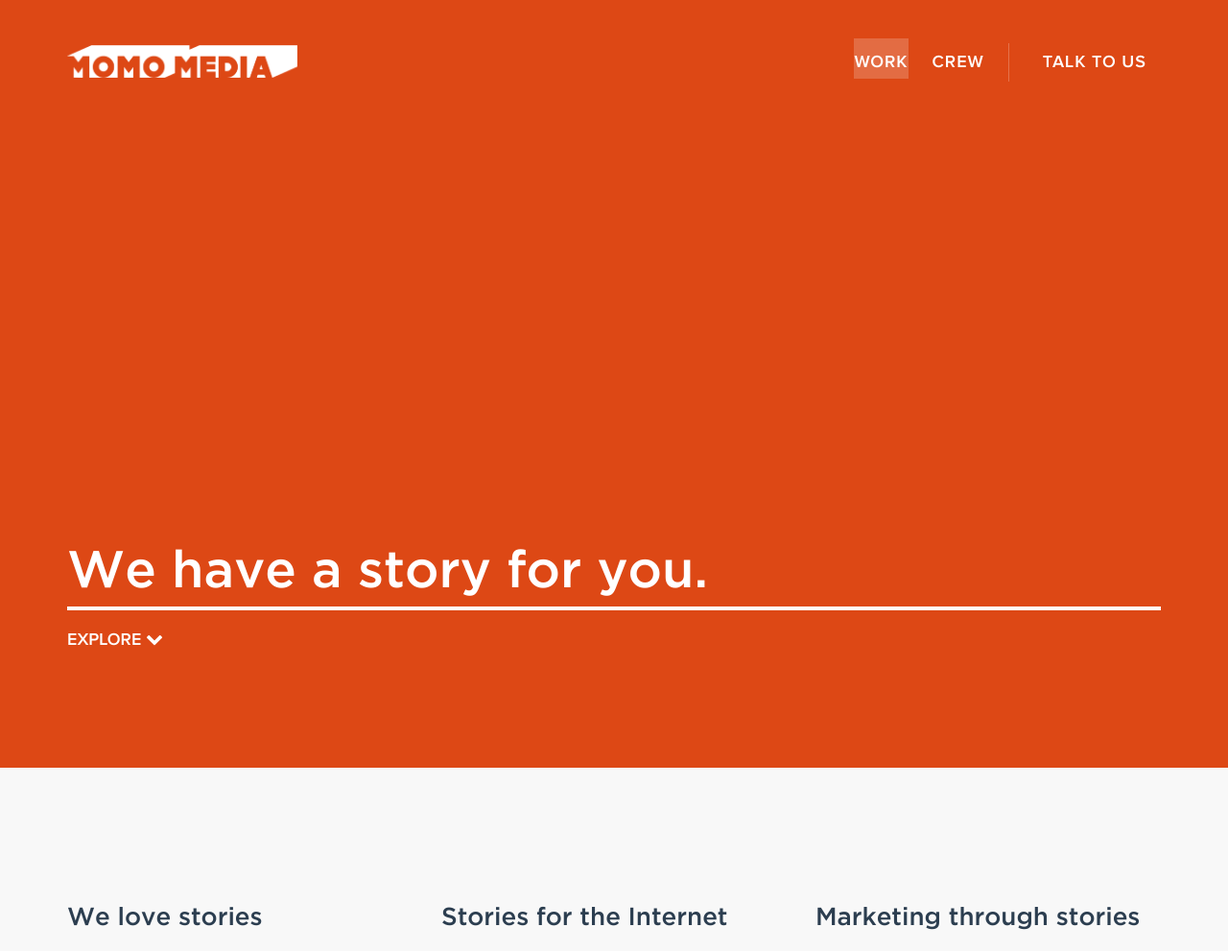
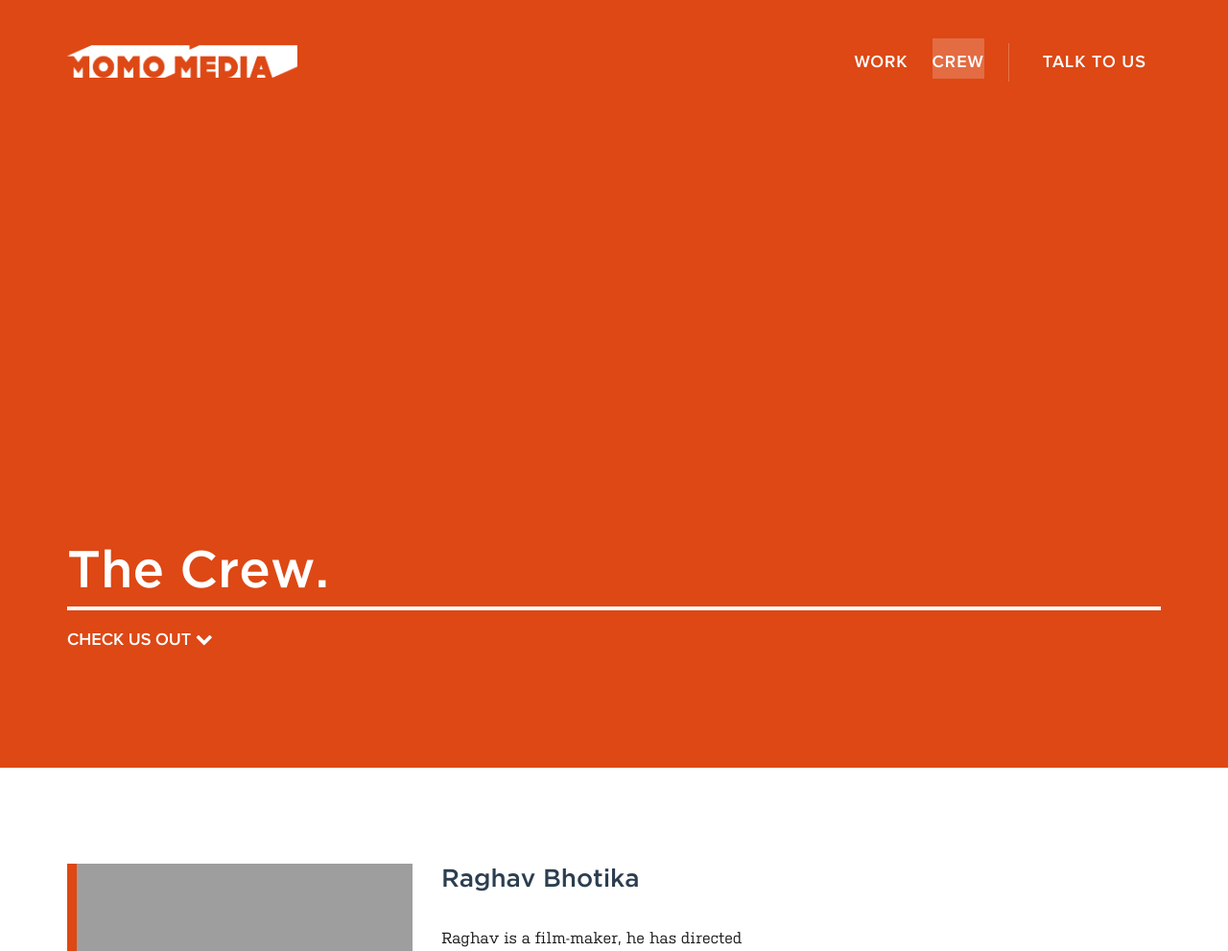
Before and after one commit to akashdevaraju/momomedia-site, a PHP site: page /crew.html in a window 1280 px wide. Shown: the top 991 px of the page at 96% size. Run offline with PHP 8.4, Linux system fonts and the light colour scheme; some libraries are stand-ins or nearby versions; grey boxes are pictures that could not be loaded.

Commit message:
Completed crew section

```diff
--- a/crew.html
+++ b/crew.html
@@ -63,13 +63,13 @@
               <a href="#page-top"></a>
             </li>
             <li class="page-scroll">
-              <a href="#work">Work</a>
+              <a href="index.html#work">Work</a>
             </li>
             <li class="page-scroll">
-              <a href="#services">Crew</a>
+              <a href="#crew">Crew</a>
             </li>
             <li class="page-scroll">
-              <a href="#case-study">Talk to us</a>
+              <a href="index.html#footer">Talk to us</a>
             </li>
           </ul>
         </div>
@@ -83,122 +83,53 @@
         <div class="container">
           <div class="row">
             <div class="col-md-12">
-              <h1 class="brand-heading">We have a story for you.</h1>
-              <a href="#about" id="view-more-link" class="explore-link">Explore <i class="fa fa-chevron-down"></i></a>
+              <h1 class="brand-heading">The Crew.</h1>
+              <a href="#crew" id="view-more-link" class="explore-link">Check us out <i class="fa fa-chevron-down"></i></a>
             </div>
           </div>
         </div>
       </div>
     </section>
 
-    <section id="about" class="container content-section text-center text-content about-section contrained-rows">
+    <section id="crew" class="container content-section text-center text-content crew-section">
       <div class="row">
-        <div class="col-xs-12 col-sm-4">
-          <h3>We love stories</h3>
-          <p class="body-type">A story is the most effective &amp; immersive way for people to remember an idea. <br>A brand. An identity.</p>
+        <div class="col-xs-12 col-md-4 crew-image-box">
+          <img class="img-responsive" src="http://i.imgur.com/8R5zKOo.jpg" alt="">
         </div>
-        <div class="col-xs-12 col-sm-4">
-          <h3>Stories for the Internet</h3>
-          <p class="body-type">The YouTube Generation loves to consume content in the form of short films, web series, music videos &amp; more.</p>
-        </div>
-        <div class="col-xs-12 col-sm-4">
-          <h3>Marketing through stories</h3>
-          <p class="body-type">Today, a brand message delivered through stories creates higher engagement than traditional forms of marketing.</p>
+        <div class="col-xs-12 col-md-4 crew-desc">
+          <h3>Raghav Bhotika</h3>
+          <p class="body-type">Raghav is a film-maker, he has directed numerous Plays & Films. He is a writer during day & a dreamer by night.</p>
         </div>
       </div>
+      <hr>
       <div class="row">
-        <div class="col-md-12">
-          <h1 class="brand-heading invert-heading">and that's why we have a story for you.</h1>
+        <div class="col-xs-12 col-md-4 crew-image-box">
+          <img class="img-responsive" src="http://i.imgur.com/0AU41Nn.jpg" alt="">
+        </div>
+        <div class="col-xs-12 col-md-4 crew-desc">
+          <h3>Umang Srivastava</h3>
+          <p class="body-type">Umang is the one who keeps things moving in the team. A productivity nerd and an actor, he puts the business in art.</p>
         </div>
       </div>
-    </section>
-
-    <section id="work" class="container content-section text-center">
+      <hr>
       <div class="row">
-        <div class="col-md-12">
-          <h2 class="secondary-heading">Work</h2>
-          <h4 class="section-heading">The Big Ones</h4>
+        <div class="col-xs-12 col-md-4 crew-image-box">
+          <img class="img-responsive" src="http://i.imgur.com/ThN1k3l.jpg" alt="">
+        </div>
+        <div class="col-xs-12 col-md-4 crew-desc">
+          <h3>Anant Sharma</h3>
+          <p class="body-type">Anant has worked the scene for many years as a musician, an actor as well as a writer. The Indie is strong with this one. </p>
         </div>
       </div>
+      <hr>
       <div class="row">
-        <ul class="col-md-12 no-padding work-list featured-work">
-          <li class="col-md-12">
-            <a href="https://www.youtube.com/watch?v=yQn7W-h2_is" target="_blank">
-              <div class="work-img" style="background-image: url('http://i.imgur.com/WgnBuBn.jpg')"></div>
-              <div class="work-detail">
-                <span class="work-border"><em>Play</em></span>
-              </div>
-            </a>
-          </li>
-        </ul>
-      </div>
-      <div class="row">
-        <ul class="col-md-12 no-padding work-list">
-          <li class="col-md-4 col-sm-12">
-            <a href="https://www.youtube.com/watch?v=sygLU8ryRLw" target="_blank">
-              <div class="work-img" style="background-image: url('http://i.imgur.com/Bg8XVNs.jpg');background-position: -180px 0;background-repeat: no-repeat;"></div>
-              <div class="work-detail">
-                <h3>Pitstop</h3>
-                <span class="work-border"><em>Play</em></span>
-              </div>
-            </a>
-          </li>
-          <li class="col-md-4 col-sm-12">
-            <a href="https://www.youtube.com/watch?v=FvRwzSH4Cfo" target="_blank">
-              <div class="work-img" style="background-image: url('http://i.imgur.com/7ZGWUaT.png')"></div>
-              <div class="work-detail">
-                <h3>Newspaper</h3>
-                <span class="work-border"><em>Play</em></span>
-              </div>
-            </a>
-          </li>
-          <li class="col-md-4 col-sm-12">
-            <a href="https://www.youtube.com/watch?v=jsWkQjPC_GQ" target="_blank">
-              <div class="work-img" style="background-image: url('http://i.imgur.com/GhjEOyt.jpg')"></div>
-              <div class="work-detail">
-                <h3>Snooze</h3>
-                <span class="work-border"><em>Play</em></span>
-              </div>
-            </a>
-          </li>
-        </ul>
-      </div>
-      <br><br>
-      <div class="row">
-        <div class="col-md-12">
-          <h4 class="section-heading">The Quick Ones</h4>
+        <div class="col-xs-12 col-md-4 crew-image-box">
+          <img class="img-responsive" src="http://i.imgur.com/k5rE5Gh.jpg" alt="">
         </div>
-      </div>
-      <div class="row">
-        <ul class="col-md-12 no-padding work-list">
-          <li class="col-md-4 col-sm-12">
-            <a href="https://www.youtube.com/watch?v=T5k6OxXOeQE" target="_blank">
-              <div class="work-img" style="background-image: url('http://i.imgur.com/MiWc37A.jpg')"></div>
-              <div class="work-detail">
-                <h3>Lil Shit Valley</h3>
-                <span class="work-border"><em>Play</em></span>
-              </div>
-            </a>
-          </li>
-          <li class="col-md-4 col-sm-12">
-            <a href="https://www.youtube.com/watch?v=gJmSQHxkRpg" target="_blank">
-              <div class="work-img" style="background-image: url('http://i.imgur.com/OFsk6b1.jpg')"></div>
-              <div class="work-detail">
-                <h3>Stoner</h3>
-                <span class="work-border"><em>Play</em></span>
-              </div>
-            </a>
-          </li>
-          <li class="col-md-4 col-sm-12">
-            <a href="https://www.youtube.com/watch?v=7zg1OrTfc7Y" target="_blank">
-              <div class="work-img" style="background-image: url('http://i.imgur.com/goxotih.jpg')"></div>
-              <div class="work-detail">
-                <h3>Thulp</h3>
-                <span class="work-border"><em>Play</em></span>
-              </div>
-            </a>
-          </li>
-        </ul>
+        <div class="col-xs-12 col-md-4 crew-desc">
+          <h3>Akhil Sukumaran</h3>
+          <p class="body-type">Akhil is the inhouse branding & design junkie. Has an eye for innovation everywhere & is the problem-solving machine.</p>
+        </div>
       </div>
     </section>
 
--- a/index.html
+++ b/index.html
@@ -69,7 +69,7 @@
               <a href="crew.html">Crew</a>
             </li>
             <li class="page-scroll">
-              <a href="#case-study">Talk to us</a>
+              <a href="#footer">Talk to us</a>
             </li>
           </ul>
         </div>
--- a/sass/styles.css
+++ b/sass/styles.css
@@ -374,6 +374,13 @@ img::-moz-selection {
   max-width: 856px;
   margin: 0 auto; }
 
+.crew-section h3 {
+  margin-top: 0; }
+.crew-section .crew-image-box {
+  padding-bottom: 25px; }
+  .crew-section .crew-image-box img {
+    border-left: 10px solid #DD4815; }
+
 .contact-send-btn {
   display: inline-block;
   line-height: 57px;
@@ -733,9 +740,6 @@ section.selectfield-container {
   .line-btn .mid-btn-cta {
     padding: 20px 10%; }
 
-  .brand-heading {
-    font: 100 55px "GothamXLight"; }
-
   br {
     content: " "; }
 
--- a/sass/styles.scss
+++ b/sass/styles.scss
@@ -409,6 +409,17 @@ img::-moz-selection {
     font: 17px/28px 'KulturistaMedium';
     max-width: 856px;
     margin: 0 auto;
+  }
+}
+.crew-section {
+  h3 {
+    margin-top: 0;
+  }
+  .crew-image-box {
+    padding-bottom: 25px;
+    img {
+      border-left: 10px solid $brand-color;
+    }
   }
 }
 .contact-send-btn {
@@ -877,9 +888,7 @@ section.selectfield-container {
       padding: 20px 10%;
     }
   }
-  .brand-heading {
-    font: 100 55px "GothamXLight";
-  }
+
   br  {
     content: ' '
   }
```
Also changed, not shown: 1 other file.
